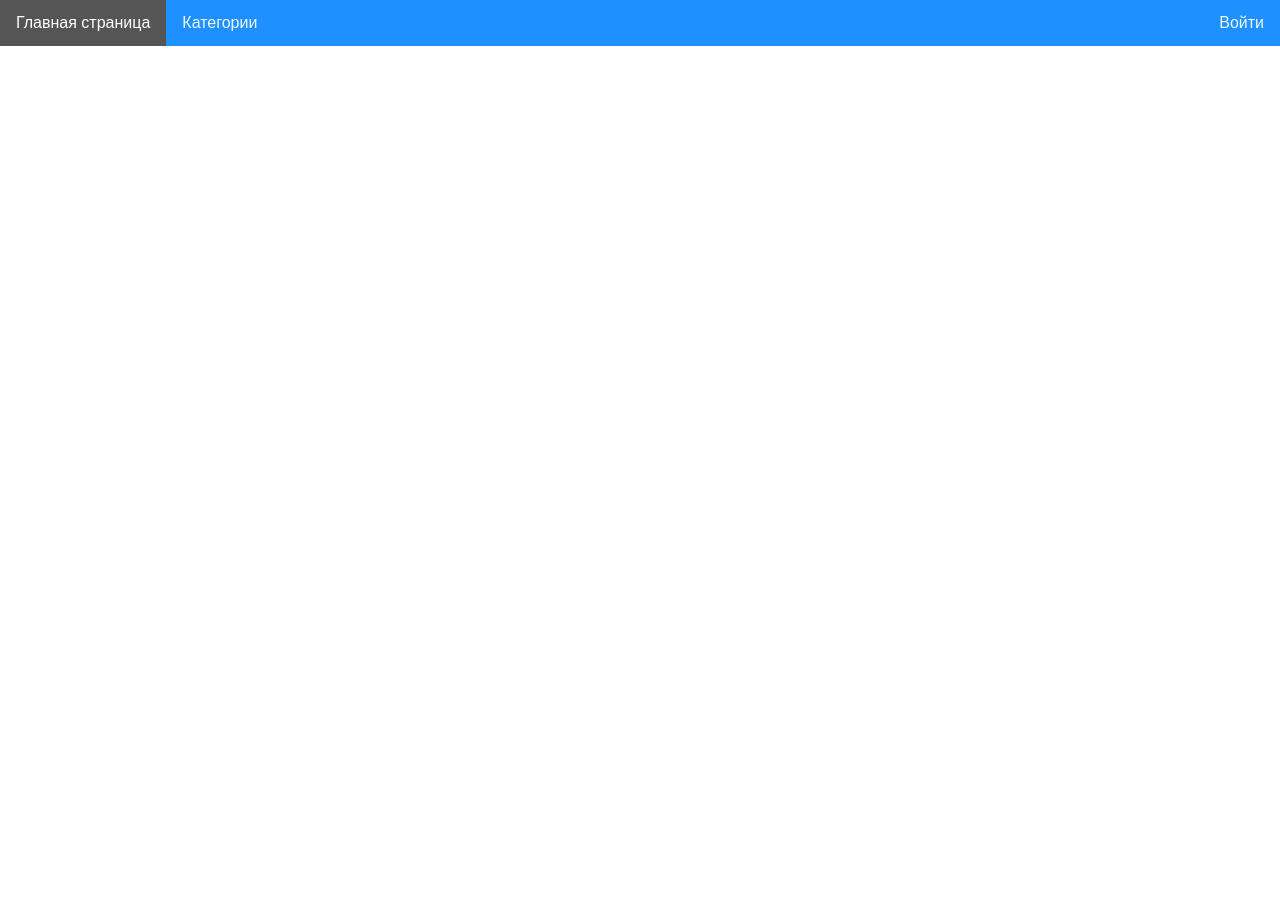
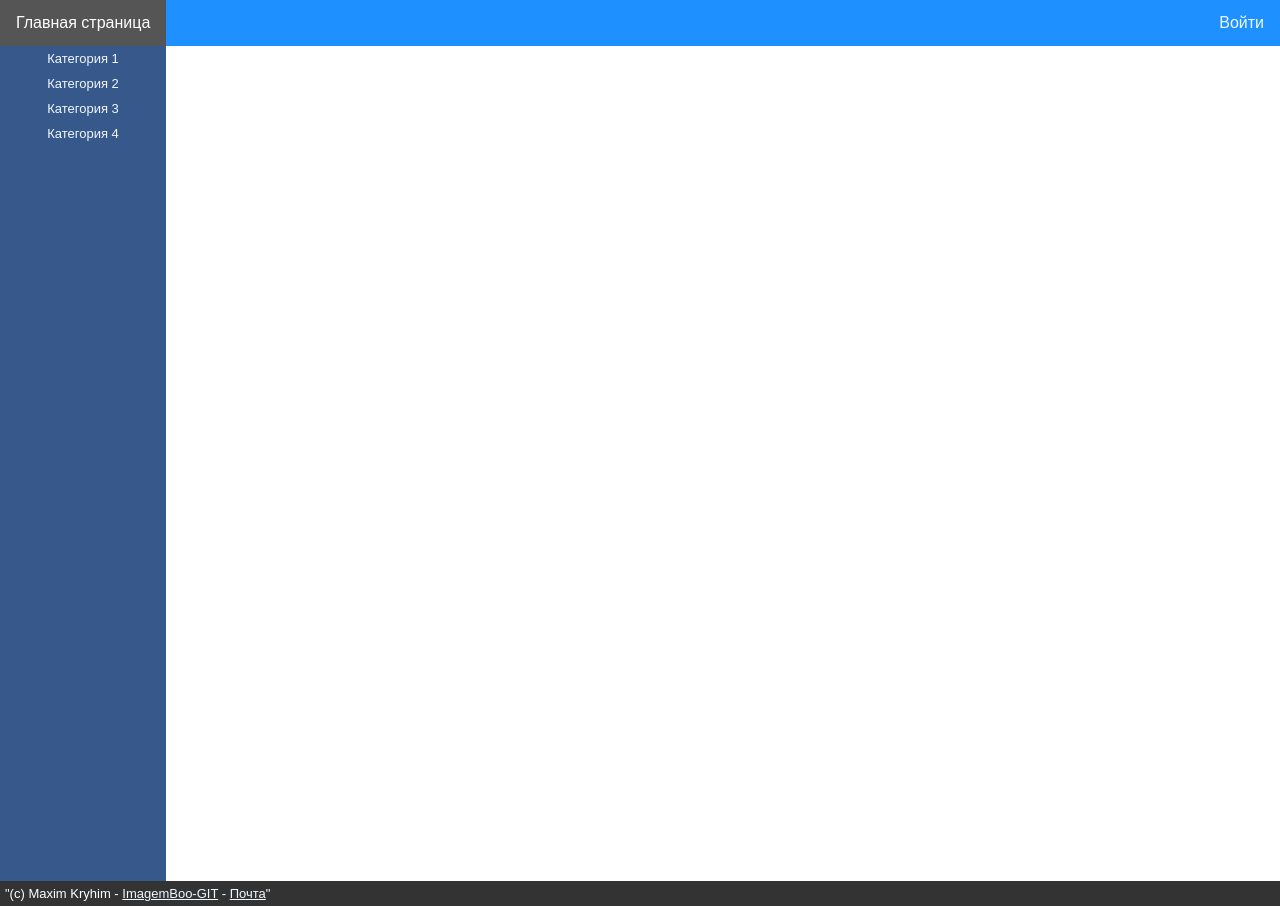
Before and after one commit to Mas1anGrodno/ImagemBoo, a Django app: page / in a window 1280 px wide. Run offline with Django 5.2, Linux system fonts and the light colour scheme.

Commit message:
creating base menus and base home page view

```diff
--- a/ImagemBoo/main/static/main/style.css
+++ b/ImagemBoo/main/static/main/style.css
@@ -1,7 +1,10 @@
+/* ------------------------ Body ------------------------ */
 body {
     margin: 0;
     font-family: 'Futura', sans-serif;
 }
+
+/*  ---------------------- Top menu---------------------  */
 .menu {
     background-color: #1E90FF;
     overflow: hidden;
@@ -21,3 +24,69 @@ body {
     background-color: #555;
     color: white;
 }
+
+
+/* --------------------- Side menu ------------------------ */
+.sidemenu {
+    height: 100%;
+    width: 166px;
+    position: fixed;
+    top: 46px;
+    left: 0;
+    background-color: #37588a;
+    padding-top: 0px;
+}
+.sidemenu a {
+    /* padding: 10px 15px; */
+    padding-top: 5px;
+    padding-bottom: 5px;
+    text-decoration: none;
+    font-size: 13px;
+    color: #F0F8FF;
+    text-align: center;
+    display: block;
+}
+.sidemenu a:hover {
+    background-color: #555;
+    color: white;
+}
+
+
+/* --------------------- Footer ------------------------ */
+.footer {
+    background-color: #333;
+    font-family: 'Futura', sans-serif;
+    color: #fff;
+    font-size: 13px;
+    padding: 5px;
+    text-align: left;
+    position: fixed;
+    bottom: 0;
+    width: 100%;
+  }
+
+  .footer .container {
+    max-width: 100%;
+    margin: 0 auto;
+  }
+
+  .footer h2 {
+    margin-top: 0;
+    font-size: 0.6em;
+  }
+
+  .footer a:hover:not(.active) {
+    background-color: #5d95e3;
+  }
+
+  .footer a:link {
+    color: #F0F8FF; /* Цвет для обычных ссылок */
+  }
+
+  .footer a:visited {
+    color: #F0F8FF; /* Цвет для посещенных ссылок */
+  }
+
+  .footer a[href^="mailto"]:visited {
+    color: #F0F8FF;
+}
--- a/ImagemBoo/main/templates/main/base.html
+++ b/ImagemBoo/main/templates/main/base.html
@@ -8,16 +8,14 @@
   </head>
 
   <body>
-    {% include "main/menu.html" %}
+    <div class="menu">{% include "main/menu.html" %}</div>
+    <div class="sidemenu">{% include "main/sidemenu.html" %}</div>
     <div>
-      {% block content %} {% endblock %}
+        {% block content %}
+      {% comment %} main content goes here {% endcomment %}
+        {% endblock %}
     </div>
-      {% block footer %}
-      <footer>
-        <div>
-          <h2>{{footer}}</h2>
-        </div>
-      </footer>
-      {% endblock %}
+    <div class="footer"> {% include "main/footer.html" %}</div>
+
   </body>
 </html>
--- /dev/null
+++ b/ImagemBoo/main/templates/main/footer.html
@@ -0,0 +1 @@
+<div>"(c) Maxim Kryhim - <a href="https://github.com/Mas1anGrodno/ImagemBoo">ImagemBoo-GIT</a> - <a href="mailto:kryhin.amzn@gmail.com">Почта</a>"</div>
--- a/ImagemBoo/main/templates/main/menu.html
+++ b/ImagemBoo/main/templates/main/menu.html
@@ -1,5 +1,4 @@
-<div class="menu">
-    <a href="#home">Главная страница</a>
-    <a href="#category">Категории</a>
-    <a href="#login" class="right">Войти</a>
+<div>
+  <a href="#home">Главная страница</a>
+  <a href="#login" class="right">Войти</a>
 </div>
--- /dev/null
+++ b/ImagemBoo/main/templates/main/sidemenu.html
@@ -0,0 +1,6 @@
+<div>
+  <a href="#category1">Категория 1</a>
+  <a href="#category2">Категория 2</a>
+  <a href="#category3">Категория 3</a>
+  <a href="#category4">Категория 4</a>
+</div>
--- a/ImagemBoo/main/views.py
+++ b/ImagemBoo/main/views.py
@@ -1,5 +1,12 @@
 from django.shortcuts import render
+from main.models import *
 
-# Create your views here.
 def home(request):
-    return render(request, 'main/base.html')
+    images = Image.objects.all()
+
+    context = {
+        'title': 'All pictures',
+        'images': images,
+        'header': "All pictures"
+        }
+    return render(request, 'main/base.html', context)
```
